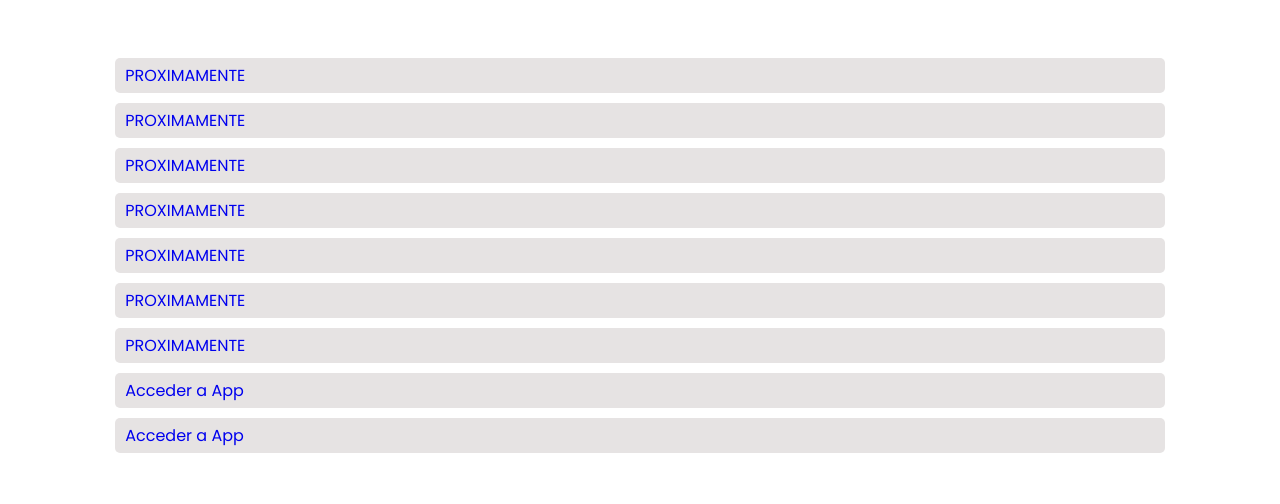
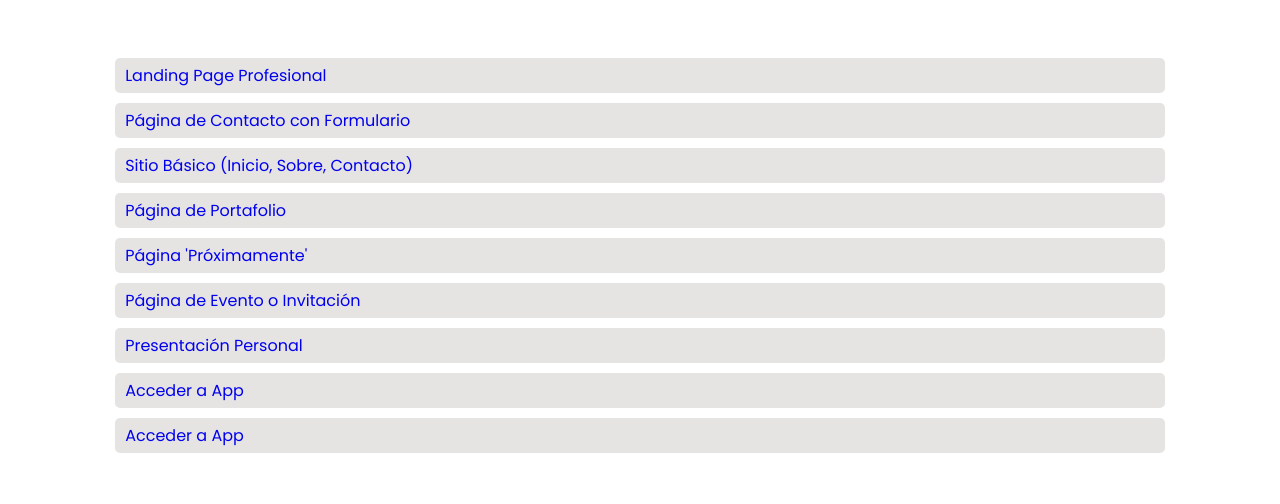
Before and after one commit to iconicastill/iconicastill, a plain HTML site: page portafolio.html in a window 1280 px wide. Shown: the part 241-745 px from the top of the page. Drawn offline with Linux system fonts and the light colour scheme.

Commit message:
Update portafolio.html

```diff
--- a/portafolio.html
+++ b/portafolio.html
@@ -41,13 +41,13 @@
 					<h3 class="heading"><span>PERSONALIZABLES 100%</span></h3>
 						<div class="info">
 				<ul>
-					<li><a href="template1">PROXIMAMENTE</a></li>
-					<li><a href="template2">PROXIMAMENTE</a></li>
-					<li><a href="template3">PROXIMAMENTE</a></li>
-					<li><a href="template4">PROXIMAMENTE</a></li>
-					<li><a href="template5">PROXIMAMENTE</a></li>
-					<li><a href="template6">PROXIMAMENTE</a></li>
-					<li><a href="template7">PROXIMAMENTE</a></li>
+					<li><a href="template1">Landing Page Profesional</a></li>
+					<li><a href="template2">Página de Contacto con Formulario</a></li>
+					<li><a href="template3">Sitio Básico (Inicio, Sobre, Contacto)</a></li>
+					<li><a href="template4">Página de Portafolio</a></li>
+					<li><a href="template5">Página 'Próximamente'</a></li>
+					<li><a href="template6">Página de Evento o Invitación</a></li>
+					<li><a href="template7">Presentación Personal </a></li>
 					<li><a href="http://jvcrii.iconicastill.com/" target="_blank">Acceder a App</a></li>
 					<li><a href="https://app.iconicastill.com/" target="_blank">Acceder a App</a></li>
 				</ul>
```
